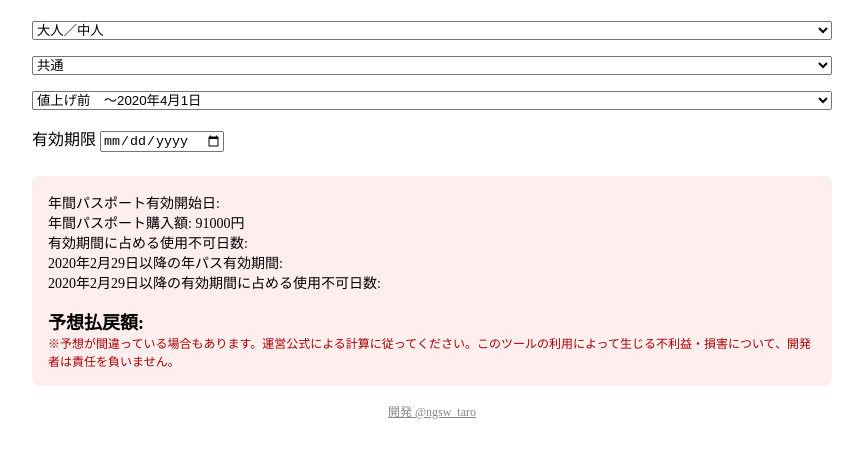
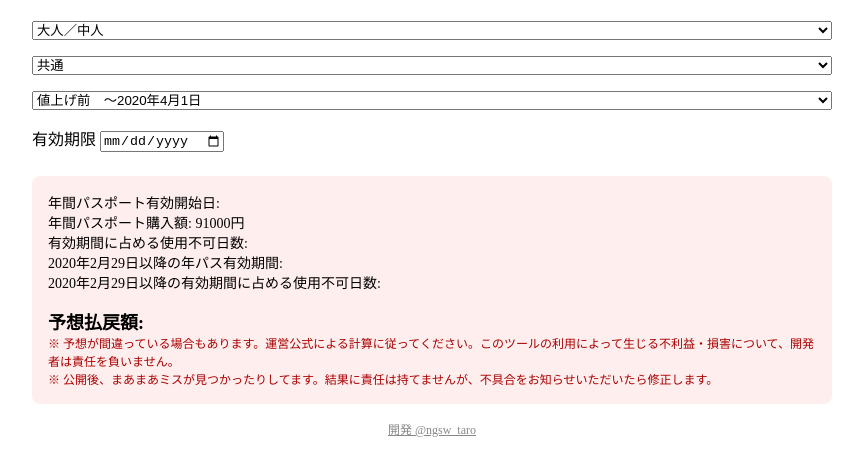
Before and after one commit to ngsw-taro/annual-passport-refund, a plain HTML site: page index.html in a window 1280 px wide. Shown: the part 172-648 px from the top of the page, without its empty margins (208-1071 px from the left). Drawn offline with nearby package versions, Linux system fonts and the light colour scheme.

Commit message:
Update index.html

```diff
--- a/index.html
+++ b/index.html
@@ -109,7 +109,11 @@
         <div id="unavailable-days" class="output">2020年2月29日以降の有効期間に占める使用不可日数:</div>
         <div id="refund-amount" class="output">予想払戻額:</div>
         <div id="notice">
-          ※予想が間違っている場合もあります。運営公式による計算に従ってください。このツールの利用によって生じる不利益・損害について、開発者は責任を負いません。
+          ※
+          予想が間違っている場合もあります。運営公式による計算に従ってください。このツールの利用によって生じる不利益・損害について、開発者は責任を負いません。
+          <br />
+          ※
+          公開後、まあまあミスが見つかったりしてます。結果に責任は持てませんが、不具合をお知らせいただいたら修正します。
         </div>
       </div>
       <a href="https://twitter.com/ngsw_taro" id="author">開発 @ngsw_taro</a>
```
